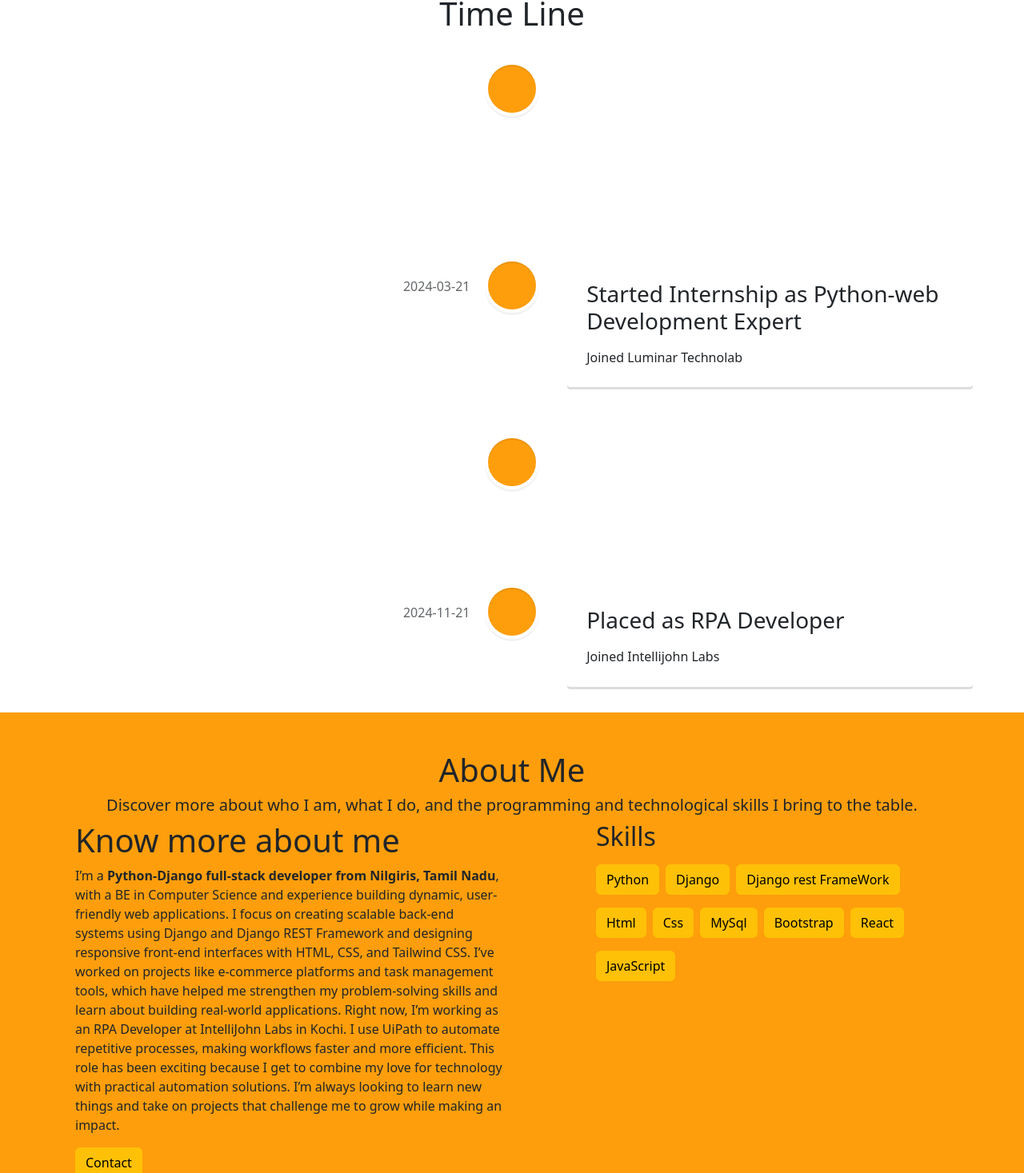
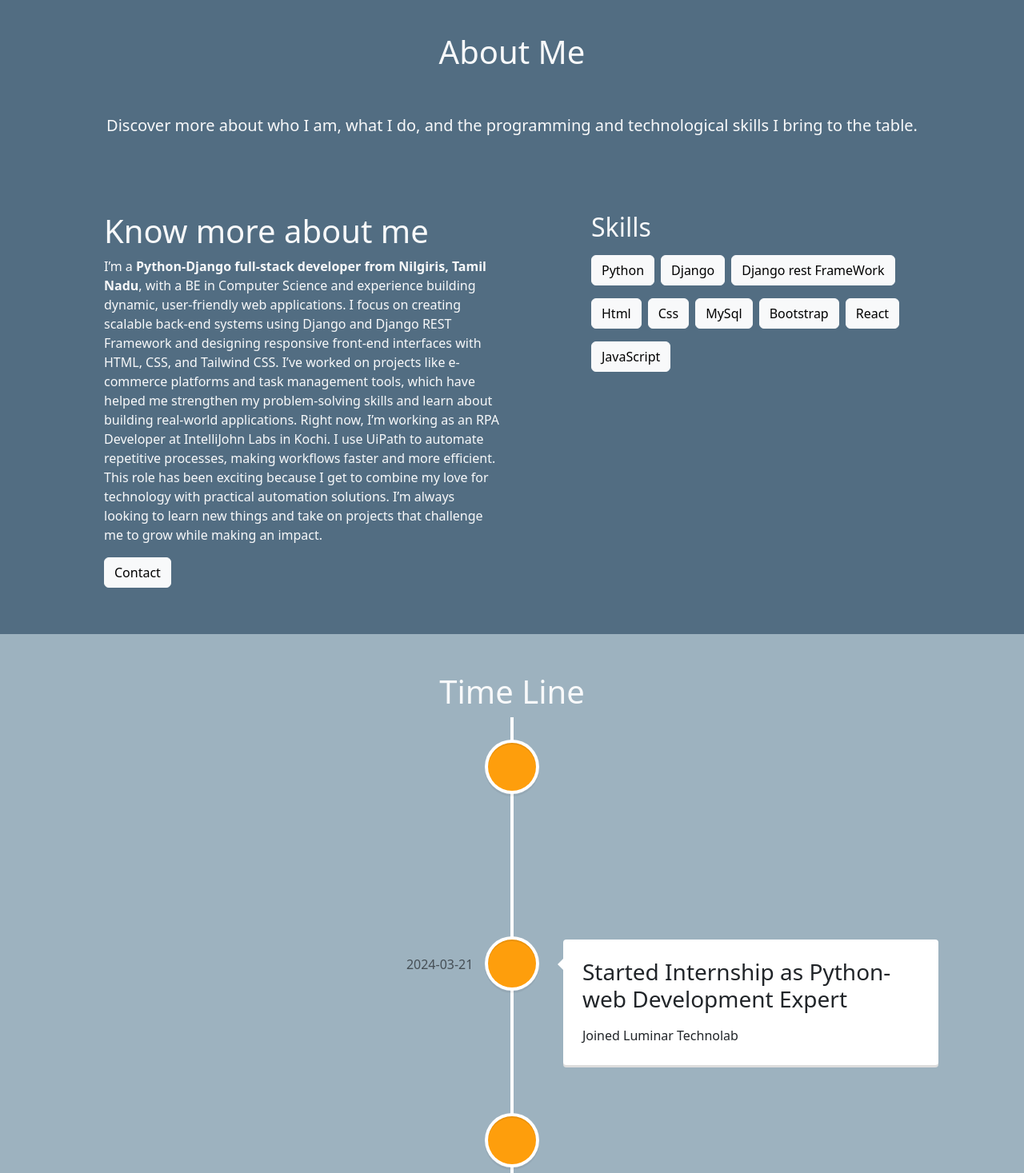
Before and after one commit to akther69/mynewportfolio, a React (Vite) app: page / in a window 1280 px wide. Shown: the part 849-2316 px from the top of the page at 80% size. Built offline with nearby package versions, Linux system fonts and the light colour scheme.

Commit message:
portfolio

```diff
--- a/package.json
+++ b/package.json
@@ -13,9 +13,11 @@
     "@fortawesome/free-brands-svg-icons": "^6.7.2",
     "@fortawesome/free-solid-svg-icons": "^6.7.2",
     "@fortawesome/react-fontawesome": "^0.2.2",
+    "framer-motion": "^12.4.7",
     "react": "^19.0.0",
     "react-bootstrap": "^2.10.9",
     "react-dom": "^19.0.0",
+    "react-icons": "^5.5.0",
     "react-vertical-timeline-component": "^3.5.3"
   },
   "devDependencies": {
--- a/src/pages/Index.jsx
+++ b/src/pages/Index.jsx
@@ -34,7 +34,7 @@ function Index() {
 
 
     {/* into  */}
-    <section style={{ height: "100vh", display: "flex", justifyContent: "center", alignItems: "center"}} className='bg-dark'>
+    <section style={{ height: "100vh", display: "flex", justifyContent: "center", alignItems: "center", backgroundColor: "#27374d"}}>
         <div className="container">
             <div className="row">
                 <h3 className='text-center text-light' style={{ letterSpacing: "0.1em", lineHeight: "4rem",fontSize: "4.5rem",fontWeight: "bold"}}>👋,I'm SUHAIB AKTHER S</h3>
@@ -43,11 +43,48 @@ function Index() {
         </div>
     </section>
 
+
+    {/* aboutme */}
+    <section style={{ height: "100vh",backgroundColor:"#526d82"}}>
+      <div className="container">
+        <div className="row">
+          <h1 className='text-center mt-5 text-light'>About Me</h1>
+          <h5 className='text-center text-light my-5'>Discover more about who I am, what I do, and the programming and technological skills I bring to the table.</h5>
+        </div>
+        <div className="container p-5">
+          <div className="row">
+          <div className="col-6">
+            <h1 className='text-light'>Know more about me</h1>
+            <p className='text-light'>I’m a <b>Python-Django full-stack developer from Nilgiris, Tamil Nadu</b>, with a BE in Computer Science and experience building dynamic, user-friendly web applications. I focus on creating scalable back-end systems using Django and Django REST Framework and designing responsive front-end interfaces with HTML, CSS, and Tailwind CSS. I’ve worked on projects like e-commerce platforms and task management tools, which have helped me strengthen my problem-solving skills and learn about building real-world applications.
+               Right now, I’m working as an RPA Developer at IntelliJohn Labs in Kochi. I use UiPath to automate repetitive processes, making workflows faster and more efficient. This role has been exciting because I get to combine my love for technology with practical automation solutions.
+               I’m always looking to learn new things and take on projects that challenge me to grow while making an impact.</p>
+               <div>
+                <button className='btn btn-light'>Contact</button>
+               </div>
+          </div>
+          <div className="col-1"></div>
+          <div className="col-5">
+            <h2 className='text-light'>Skills</h2>
+            <button className='btn btn-light me-2 my-2'>Python</button>
+            <button className='btn btn-light me-2 my-2'>Django</button>
+            <button className='btn btn-light me-2 my-2'>Django rest FrameWork</button>
+            <button className='btn btn-light me-2 my-2'>Html</button>
+            <button className='btn btn-light me-2 my-2'>Css</button>
+            <button className='btn btn-light me-2 my-2'>MySql</button>
+            <button className='btn btn-light me-2 my-2'>Bootstrap</button>
+            <button className='btn btn-light me-2 my-2'>React</button>
+            <button className='btn btn-light me-2 my-2'>JavaScript</button>
+          </div>
+          </div>
+        </div>
+      </div>
+    </section>
+
     {/* timeline */}
 
-    <section>
+    <section style={{ height: "140vh", backgroundColor: "#9db2bf"}} className='p-5'>
     <div>
-      <h1 className='text-center'>Time Line</h1>
+      <h1 className='text-center text-light'>Time Line</h1>
       <VerticalTimeline>
             <VerticalTimelineElement
               className="vertical-timeline-element--work"
@@ -90,45 +127,9 @@ function Index() {
     </div>
     </section>
 
-    {/* aboutme */}
-    <section style={{ backgroundColor: "#FE9E0C" }}>
-      <div className="container">
-        <div className="row">
-          <h1 className='text-center mt-5'>About Me</h1>
-          <h5 className='text-center'>Discover more about who I am, what I do, and the programming and technological skills I bring to the table.</h5>
-        </div>
-        <div className="container">
-          <div className="row">
-          <div className="col-6">
-            <h1>Know more about me</h1>
-            <p>I’m a <b>Python-Django full-stack developer from Nilgiris, Tamil Nadu</b>, with a BE in Computer Science and experience building dynamic, user-friendly web applications. I focus on creating scalable back-end systems using Django and Django REST Framework and designing responsive front-end interfaces with HTML, CSS, and Tailwind CSS. I’ve worked on projects like e-commerce platforms and task management tools, which have helped me strengthen my problem-solving skills and learn about building real-world applications.
-               Right now, I’m working as an RPA Developer at IntelliJohn Labs in Kochi. I use UiPath to automate repetitive processes, making workflows faster and more efficient. This role has been exciting because I get to combine my love for technology with practical automation solutions.
-               I’m always looking to learn new things and take on projects that challenge me to grow while making an impact.</p>
-               <div>
-                <button className='btn btn-warning'>Contact</button>
-               </div>
-          </div>
-          <div className="col-1"></div>
-          <div className="col-5">
-            <h2>Skills</h2>
-            <button className='btn btn-warning me-2 my-2'>Python</button>
-            <button className='btn btn-warning me-2 my-2'>Django</button>
-            <button className='btn btn-warning me-2 my-2'>Django rest FrameWork</button>
-            <button className='btn btn-warning me-2 my-2'>Html</button>
-            <button className='btn btn-warning me-2 my-2'>Css</button>
-            <button className='btn btn-warning me-2 my-2'>MySql</button>
-            <button className='btn btn-warning me-2 my-2'>Bootstrap</button>
-            <button className='btn btn-warning me-2 my-2'>React</button>
-            <button className='btn btn-warning me-2 my-2'>JavaScript</button>
-          </div>
-          </div>
-        </div>
-      </div>
-    </section>
-
 
     {/* project */}
-    <section>
+    <section style={{ backgroundColor: "#dde6ed"}}>
       <div className="container">
         <div className="row">
           <h1 className='text-center my-5'>Projects</h1>
```
Also changed, not shown: 1 other file (tests, documents, lock files or other folders).
